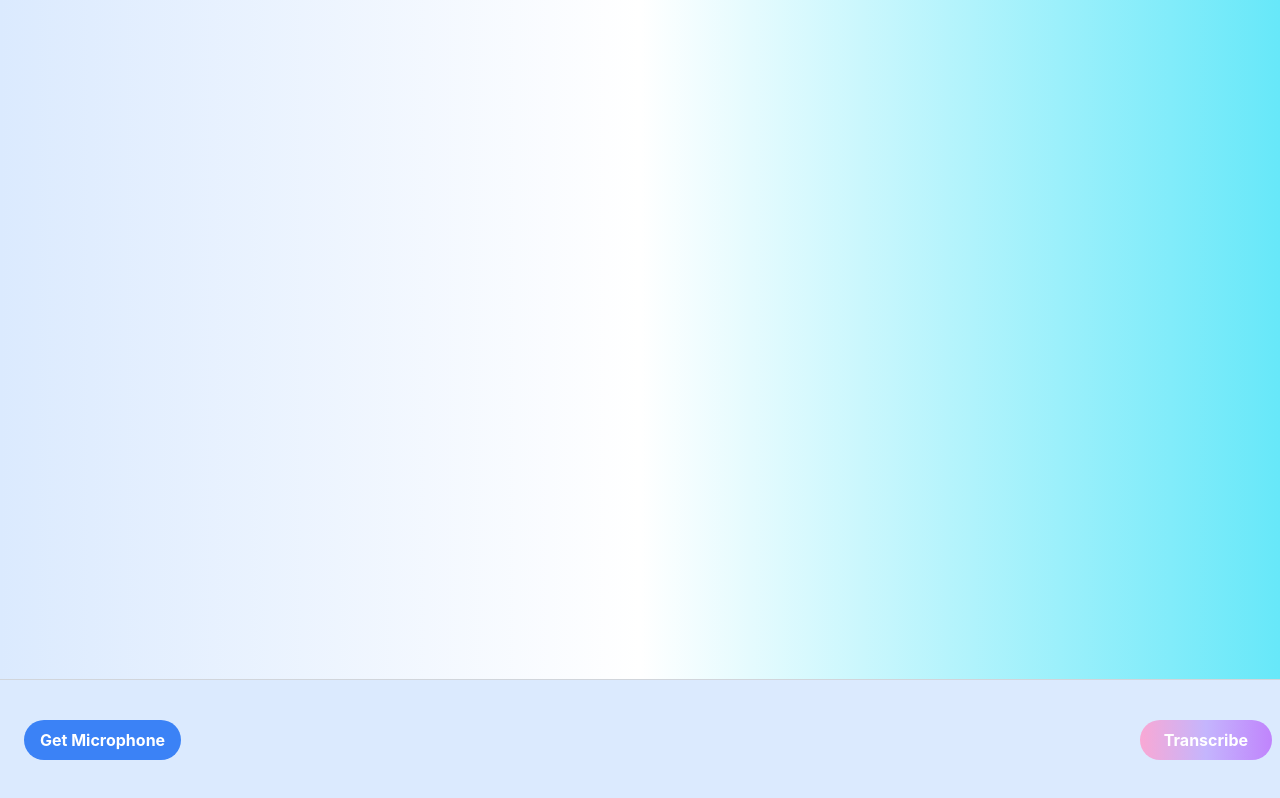
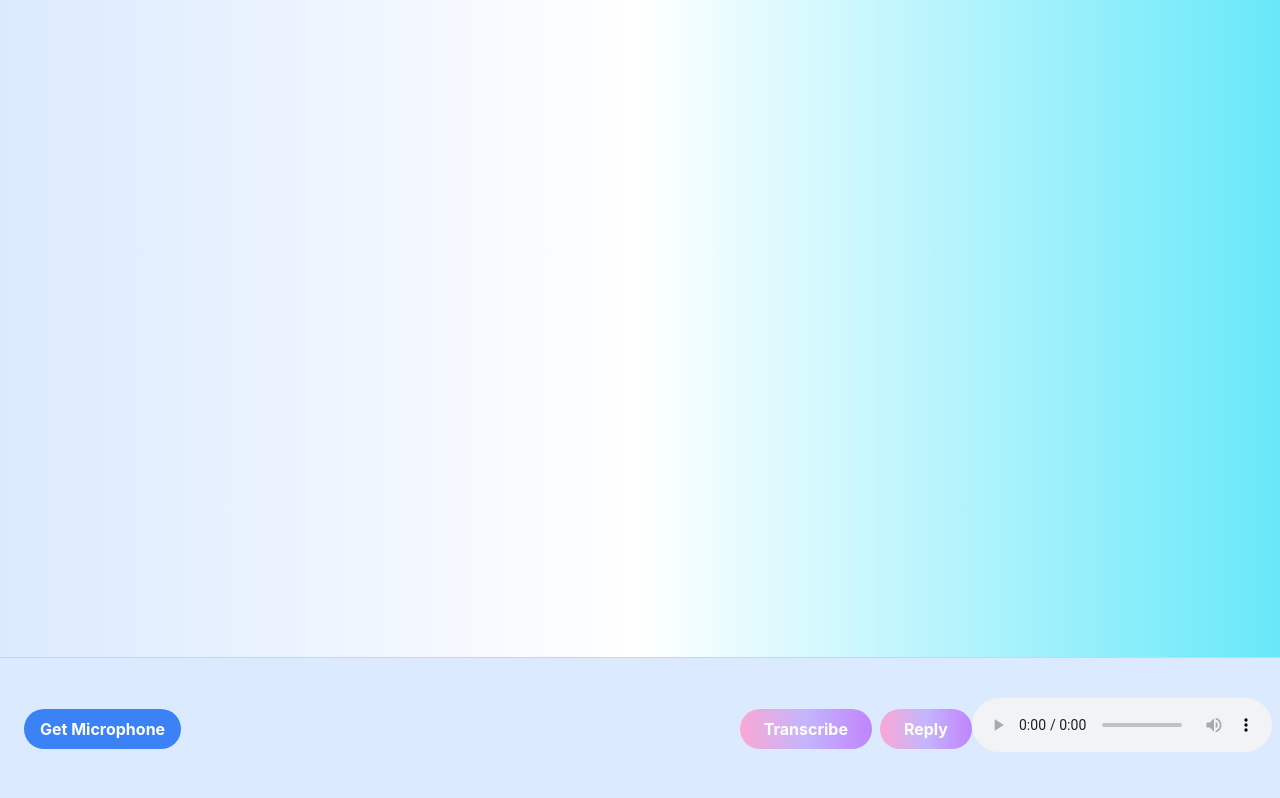
Before and after one commit to Arjun-254/SIH1348_LichtDenCode, a React (Create React App) app: page /Assistant in a window 1280 px wide. Built offline with nearby package versions, Linux system fonts and the light colour scheme.

Commit message:
tts complete

```diff
--- a/src/components/Mic.js
+++ b/src/components/Mic.js
@@ -4,14 +4,29 @@ import { Bars, CirclesWithBar } from "react-loader-spinner";
 const Mic = () => {
   // State variables
   const [transcription, setTranscription] = useState("");
+
+  //mic permission
   const [permission, setPermission] = useState(false);
+
+  //recording inactive and paused are 3 states
   const [recordingStatus, setRecordingStatus] = useState("inactive");
+
+  //audio from the getUserMedia function
   const [stream, setStream] = useState(null);
+
+  //will contain encoded pieces of audio
   const [audioChunks, setAudioChunks] = useState([]);
+
+  //blob url of the audio
   const [audio, setAudio] = useState(null);
+
+  //blob url of reply
+  const[audio1,setAudio1] = useState(null);
+
   const [clicktranscribe, setclicktranscribe] = useState(false);
 
   const mimeType = "audio/webm";
+  //in built api reference
   const mediaRecorder = useRef(null);
 
   // Function to request microphone permission
@@ -35,8 +50,13 @@ const Mic = () => {
   // Function to start audio recording
   const startRecording = async () => {
     setRecordingStatus("recording");
+    //create new Media recorder instance using the stream
+
     const media = new MediaRecorder(stream, { type: mimeType });
+    //set the MediaRecorder instance to the mediaRecorder ref
+
     mediaRecorder.current = media;
+    //invokes the start method to start the recording process
 
     let localAudioChunks = [];
     mediaRecorder.current.ondataavailable = (event) => {
@@ -52,9 +72,13 @@ const Mic = () => {
   // Function to stop audio recording
   const stopRecording = () => {
     setRecordingStatus("inactive");
+    //stops the recording instance
+
     mediaRecorder.current.stop();
     mediaRecorder.current.onstop = () => {
+      //creates a blob file from the audiochunks data
       const audioBlob = new Blob(audioChunks, { type: mimeType });
+      //creates a playable URL from the blob file.
       const audioUrl = URL.createObjectURL(audioBlob);
       setAudio(audioUrl);
 
@@ -71,14 +95,17 @@ const Mic = () => {
       alert("Please select an audio file");
       return;
     }
+    // Create a Blob from the recorded audio
+    const audioBlob = await fetch(audio).then((res) => res.blob());
 
-    const audioBlob = await fetch(audio).then((res) => res.blob());
+    // Create a FormData object and append the Blob as "file"
+
     const formData = new FormData();
     formData.append("file", audioBlob, "audio.webm");
 
     try {
       const response = await fetch(
-        "https://aabe-34-124-150-43.ngrok-free.app/transcribe/",
+        "https://3f61-34-124-150-43.ngrok-free.app/transcribe/",
         {
           method: "POST",
           body: formData,
@@ -97,6 +124,36 @@ const Mic = () => {
     }
     setclicktranscribe(false);
   };
+
+  const handleSound = async () => {
+    try {
+      const response = await fetch(
+        "https://3f61-34-124-150-43.ngrok-free.app/coqui-tts/",
+        {
+          method: "POST",
+          headers: {
+            "Content-Type": "application/json", // Specify JSON content type
+          },
+          body: JSON.stringify({
+            text: transcription,
+            emotion: "cheerful",
+          }),
+        }
+      );
+
+      if (response.ok) {
+        const responseData = await response.blob(); // Get the binary response data
+        const audioUrl = URL.createObjectURL(responseData); // Create a URL for the blob
+        setAudio1(audioUrl);
+      } else {
+        alert("Reply Failed");
+      }
+    } catch (error) {
+      console.error("Error:", error);
+      alert("An error occurred while replying to the audio");
+    }
+  };
+
 
   return (
     <div className="bg-gradient-to-r bg-cover bg-center from-blue-100 via-white to-cyan-300 min-h-screen p-10">
@@ -180,6 +237,11 @@ const Mic = () => {
             >
               Transcribe
             </button>
+            <button onClick={handleSound}
+            className ="bg-gradient-to-r from-pink-300 via-violet-300 to-purple-400 hover:bg-blue-700 text-white font-bold py-2 px-6 ml-2 rounded-full focus:outline-none focus:shadow-outline">
+                Reply
+            </button>
+            <audio src={audio1} controls className="mb-2"></audio>
           </div>
         </div>
       </div>
```
